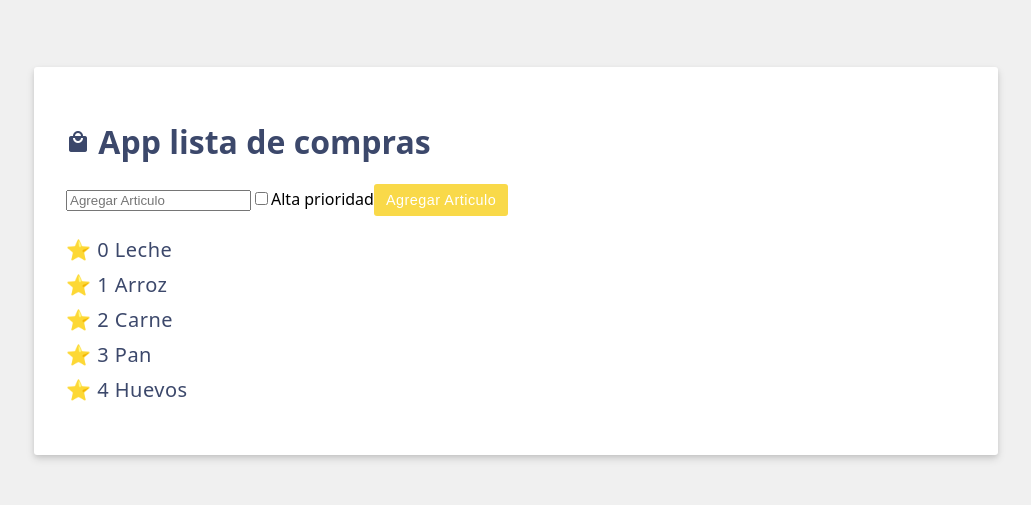
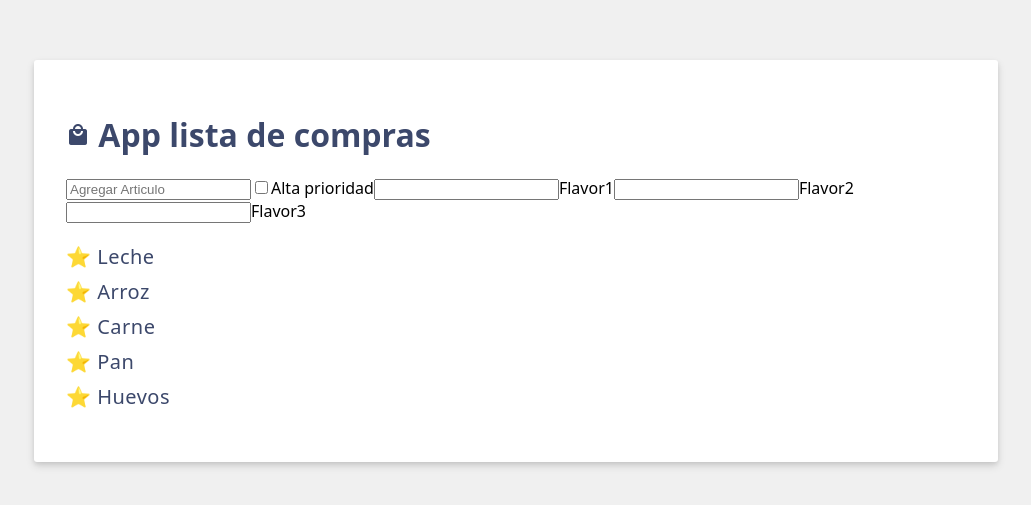
Before and after one commit to ErikMT24/Vue.js-ShoppingCart, a Vue app: page / in a window 1280 px wide. Shown: the part 139-644 px from the top of the page, without its empty margins (124-1155 px from the left). Built offline with nearby package versions, Linux system fonts and the light colour scheme.

Commit message:
⭐FEAT: Mejorando con KeyUp

```diff
--- a/src/App.vue
+++ b/src/App.vue
@@ -23,15 +23,16 @@ const newItemHighPriority = ref(false);
 <template>
    <h1> <i :class="shoppingIcon">local_mall</i> <span v-html="bag"></span> {{ header }} </h1>
    <div class="Add-Item form">
-      <input v-model="newItem" placeholder="Agregar Articulo">
+      <input v-model="newItem" type="text" placeholder="Agregar Articulo">
    <!-- Radio Button -->
       <label><input type="checkbox" v-model="newItemHighPriority">Alta prioridad</label>
-      <!-- Button -->
-      <button class="btn btn-primary" v-on:click="items.push({id: items.length, label:newItem})">
-         Agregar Articulo</button>
+      <!-- Helados-->
+      <label><input type="checkbox>">Flavor1</label>
+      <label><input type="checkbox>">Flavor2</label>
+      <label><input type="checkbox>">Flavor3</label>
    </div>
    <ul>
-    <li v-for="({id,label}, i) in items" v-bind:key="id">⭐ {{ i }} {{ label }}</li>
+    <li v-for="({id,label}, ) in items" v-bind:key="id">⭐  {{ label }}</li>
    </ul>
 </template>
 <style scoped>
```
